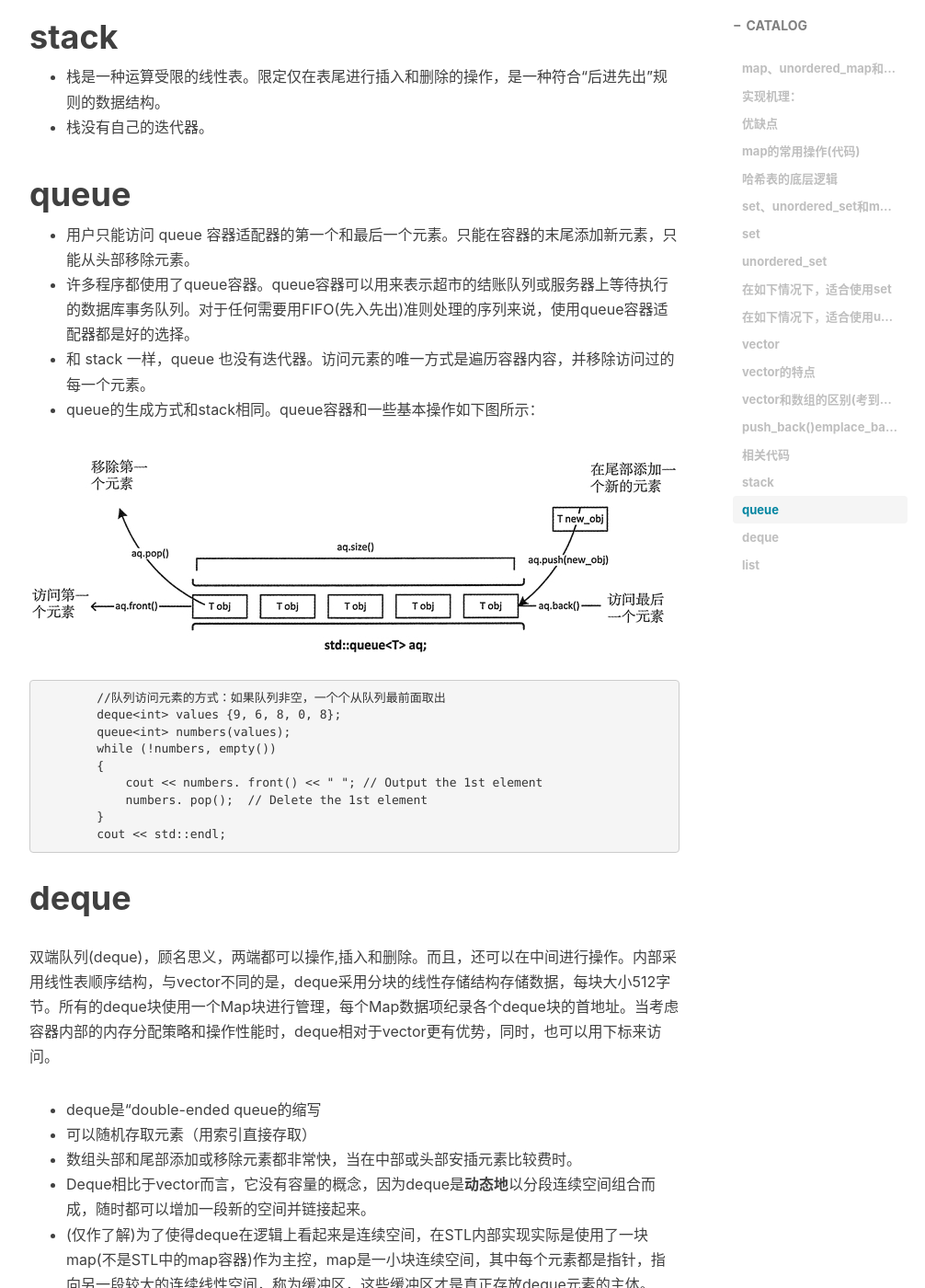
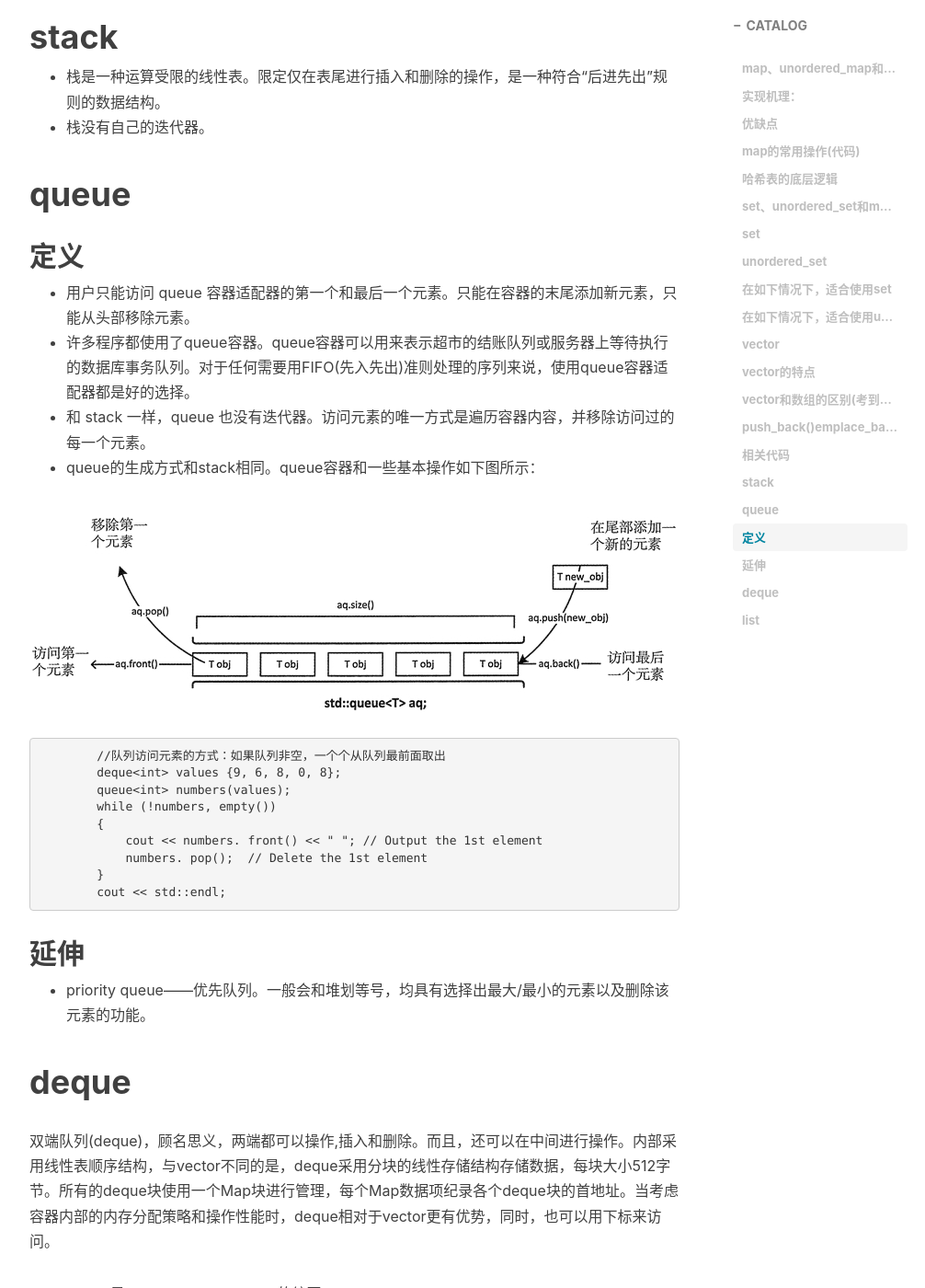
Before and after one commit to xie96808/xie96808.github.io, a Jekyll site: the page built from _posts/2022-04-07-STL底层逻辑汇总.md, in a window 1280 px wide and 1400 px high, scrolled down 6469 px. Shown: the whole window at 92% size, without its empty margins (233-1239 px from the left). Built offline with Jekyll 4.4.1, drawn with Linux system fonts in a browser that asks for light colours; nearby versions of some CDN libraries; comment, search, counter and statistics services are not loaded.

Commit message:
Update 2022-04-07-STL底层逻辑汇总.md

````diff
--- a/_posts/2022-04-07-STL底层逻辑汇总.md
+++ b/_posts/2022-04-07-STL底层逻辑汇总.md
@@ -252,6 +252,8 @@ C++中数组为内置的数据类型，存放在栈中，其内存的分配和
 
 # queue
 
+## 定义
+
 * 用户只能访问 queue<T> 容器适配器的第一个和最后一个元素。只能在容器的末尾添加新元素，只能从头部移除元素。
 * 许多程序都使用了queue容器。queue容器可以用来表示超市的结账队列或服务器上等待执行的数据库事务队列。对于任何需要用FIFO(先入先出)准则处理的序列来说，使用queue容器适配器都是好的选择。
 * 和 stack 一样，queue 也没有迭代器。访问元素的唯一方式是遍历容器内容，并移除访问过的每一个元素。
@@ -270,6 +272,11 @@ C++中数组为内置的数据类型，存放在栈中，其内存的分配和
 	}
 	cout << std::endl;
 ```
+
+## 延伸
+
+* priority queue——优先队列。一般会和堆划等号，均具有选择出最大/最小的元素以及删除该元素的功能。
+
 # deque
 
 双端队列(deque)，顾名思义，两端都可以操作,插入和删除。而且，还可以在中间进行操作。内部采用线性表顺序结构，与vector不同的是，deque采用分块的线性存储结构存储数据，每块大小512字节。所有的deque块使用一个Map块进行管理，每个Map数据项纪录各个deque块的首地址。当考虑容器内部的内存分配策略和操作性能时，deque相对于vector更有优势，同时，也可以用下标来访问。
````
